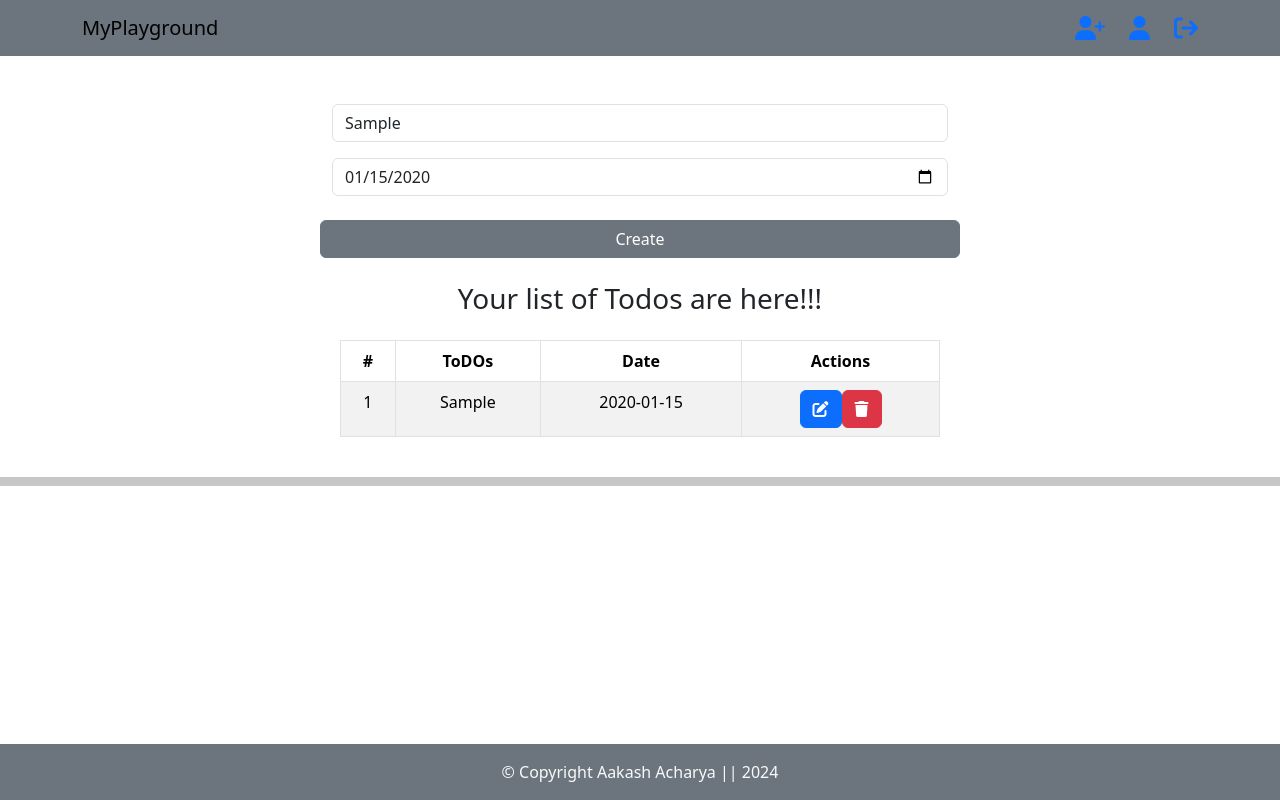
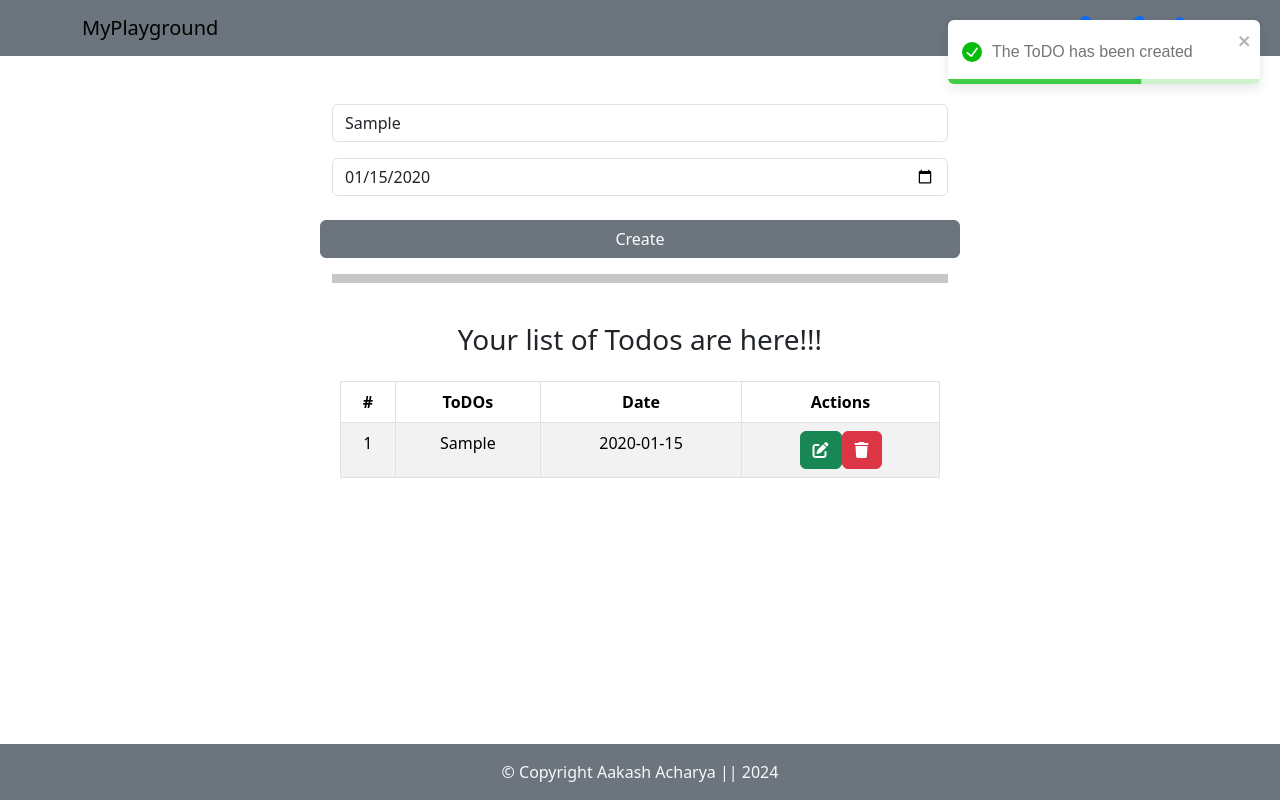
Before and after one commit to get-aakash/myplayground, a React (Create React App) app: page / in a window 1280 px wide. Both pictures are taken after typing "Sample", "2020-01-15" into the empty fields and a click on the button "Create". Built offline with nearby package versions, Linux system fonts and the light colour scheme.

Commit message:
Delete module done

```diff
--- a/package.json
+++ b/package.json
@@ -12,6 +12,7 @@
     "react-dom": "^18.2.0",
     "react-router-dom": "^6.22.3",
     "react-scripts": "5.0.1",
+    "react-toastify": "^10.0.5",
     "web-vitals": "^2.1.4"
   },
   "scripts": {
--- a/src/App.js
+++ b/src/App.js
@@ -4,7 +4,7 @@ import Dashboard from './pages/Dashboard';
 import UpdateToDo from './components/UpdateToDo';
 import SignIn from './pages/SignIn';
 import SignUp from './pages/SignUp';
-
+import { ToastContainer, toast } from 'react-toastify';
 function App() {
   return (
     <div className="App">
@@ -14,7 +14,7 @@ function App() {
         <Route path='signin' element={<SignIn />} />
         <Route path='signup' element={<SignUp />} />
       </Routes>
-
+      <ToastContainer />
     </div>
   );
 }
--- a/src/components/DisplayTable.js
+++ b/src/components/DisplayTable.js
@@ -2,7 +2,8 @@ import React from 'react'
 import { Button, Table } from 'react-bootstrap'
 import { Link } from 'react-router-dom'
 
-const DisplayTable = ({todos}) => {
+const DisplayTable = ({todos, handleOnDelete}) => {
+
   return (
     <div className=''>
         <h3 className='text-center py-3'>Your list of Todos are here!!!</h3>
@@ -17,11 +18,11 @@ const DisplayTable = ({todos}) => {
       </thead>
       <tbody>
         {todos.map((item,i)=>(
-           <tr>
+           <tr key={i}>
            <td>{i+1}</td>
            <td>{item.todo}</td>
            <td>{item.date}</td>
-           <td><Link to='/update/:id'><Button><i className="fa-solid fa-pen-to-square"></i></Button></Link><Button variant="danger"><i className="fa-solid fa-trash"></i></Button></td>
+           <td><Link to='/update/:id'><Button variant='success' title='update'><i className="fa-solid fa-pen-to-square"></i></Button></Link><Button variant="danger" onClick={()=>handleOnDelete(i)} title='Delete' ><i className="fa-solid fa-trash"></i></Button></td>
          </tr>
         ))}
 
--- a/src/components/InputForm.js
+++ b/src/components/InputForm.js
@@ -2,7 +2,9 @@ import React, { useState } from 'react'
 import { Button, Col, Form, Row } from 'react-bootstrap'
 import CustomInput from './CustomInput'
 import DisplayTable from './DisplayTable'
+import { toast } from 'react-toastify'
 
+let globalId = 0
 const InputForm = () => {
     const inputs = [
         {
@@ -17,9 +19,19 @@ const InputForm = () => {
             required: true
         }
     ]
+
     const [formData, setFormData] = useState({})
     const [todos, setTodos] = useState([])
 
+
+    const handleOnDelete = (id)=>{
+        if(window.confirm("Are you sure to Delete this ToDO")){
+            const data = todos.filter((item,i)=>i!==id)
+        setTodos(data)
+        toast.success("The ToDo has been deleted")
+        }
+
+    }
     const handleOnChange = (e)=>{
        const {name, value} = e.target
        setFormData({...formData, [name]: value})
@@ -28,7 +40,11 @@ const InputForm = () => {
 
     const handleOnSubmit = (e)=>{
         e.preventDefault()
+        globalId = globalId + 1
         setTodos([...todos, formData])
+        toast.success("The ToDO has been created")
+
+
     }
     console.log(todos)
     return (
@@ -50,9 +66,10 @@ const InputForm = () => {
 
 
         </Form>
+        <hr className='py-1 bg-dark' />
         <div className='p-2 text-center'>
 
-                    <DisplayTable todos={todos} />
+                    <DisplayTable todos={todos} handleOnDelete={handleOnDelete} />
                 </div>
 
         </div>
--- a/src/index.js
+++ b/src/index.js
@@ -5,7 +5,8 @@ import App from './App';
 import reportWebVitals from './reportWebVitals';
 import 'bootstrap/dist/css/bootstrap.min.css';
 import { BrowserRouter } from 'react-router-dom';
-
+import { ToastContainer, toast } from 'react-toastify';
+import 'react-toastify/dist/ReactToastify.css';
 const root = ReactDOM.createRoot(document.getElementById('root'));
 root.render(
   <React.StrictMode>
--- a/src/pages/Dashboard.js
+++ b/src/pages/Dashboard.js
@@ -4,6 +4,7 @@ import InputForm from '../components/InputForm'
 import DisplayTable from '../components/DisplayTable'
 
 const Dashboard = () => {
+
     return (
         <DefaultLayout>
             <div className="">
@@ -11,7 +12,7 @@ const Dashboard = () => {
                 <InputForm />
                 </div>
 
-                <hr className='py-1 bg-dark' />
+
 
 
             </div>
```
Also changed, not shown: 1 other file (tests, documents, lock files or other folders).
